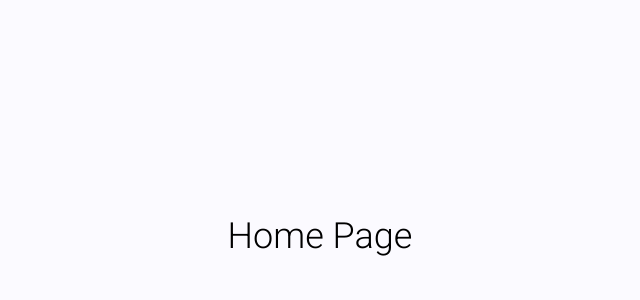
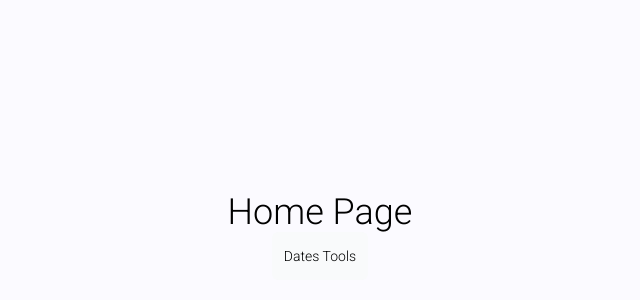
Before and after one commit to GiovanniCoding/tools-page, a Next.js app: page / in a window 1280 px wide. Shown: the part 164-464 px from the top of the page, without its empty margins (320-960 px from the left). Built offline with nearby package versions, Linux system fonts and the light colour scheme.

Commit message:
Link added from root

```diff
--- a/src/app/page.tsx
+++ b/src/app/page.tsx
@@ -1,7 +1,15 @@
+import Link from "next/link";
+
 export default function Home() {
   return (
-    <main className="flex min-h-screen items-center justify-center">
+    <main className="flex flex-col min-h-screen items-center justify-center">
       <h1 className="text-4xl">Home Page</h1>
+      <Link
+        href={'date'}
+        className="flex h-[48px] grow items-center justify-center gap-2 rounded-md bg-gray-50 p-3 text-sm font-medium hover:bg-sky-100 hover:text-blue-600 md:flex-none md:justify-start md:p-2 md:px-3"
+      >
+        <p className="hidden md:block">Dates Tools</p>
+      </Link>
     </main>
   )
 }
```
